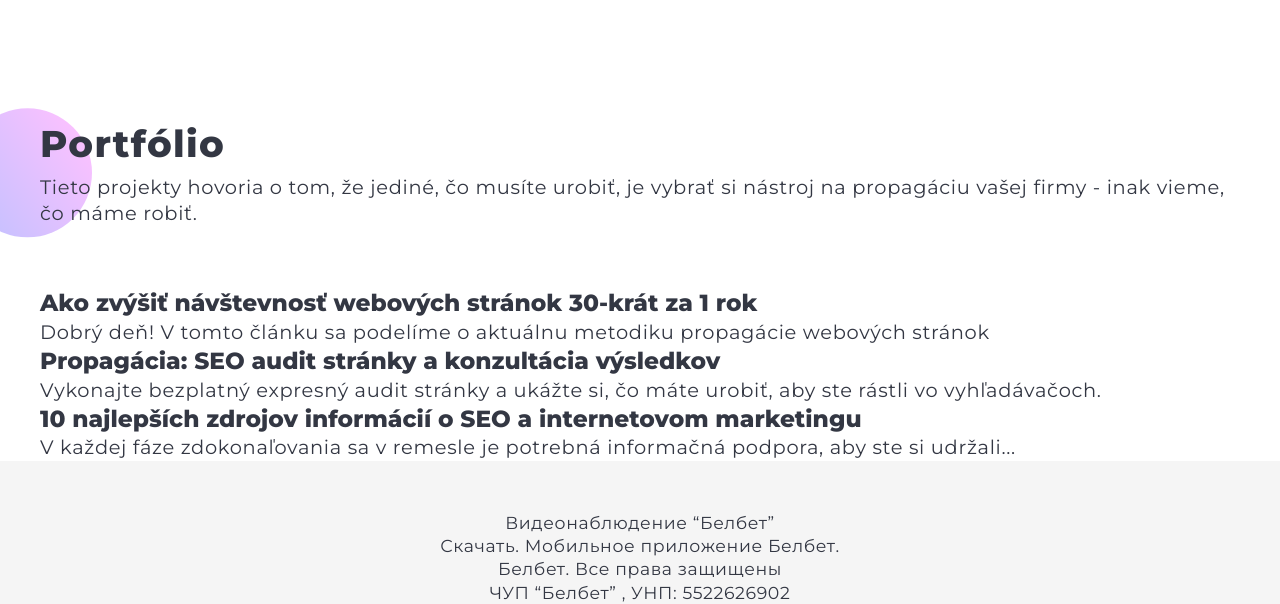
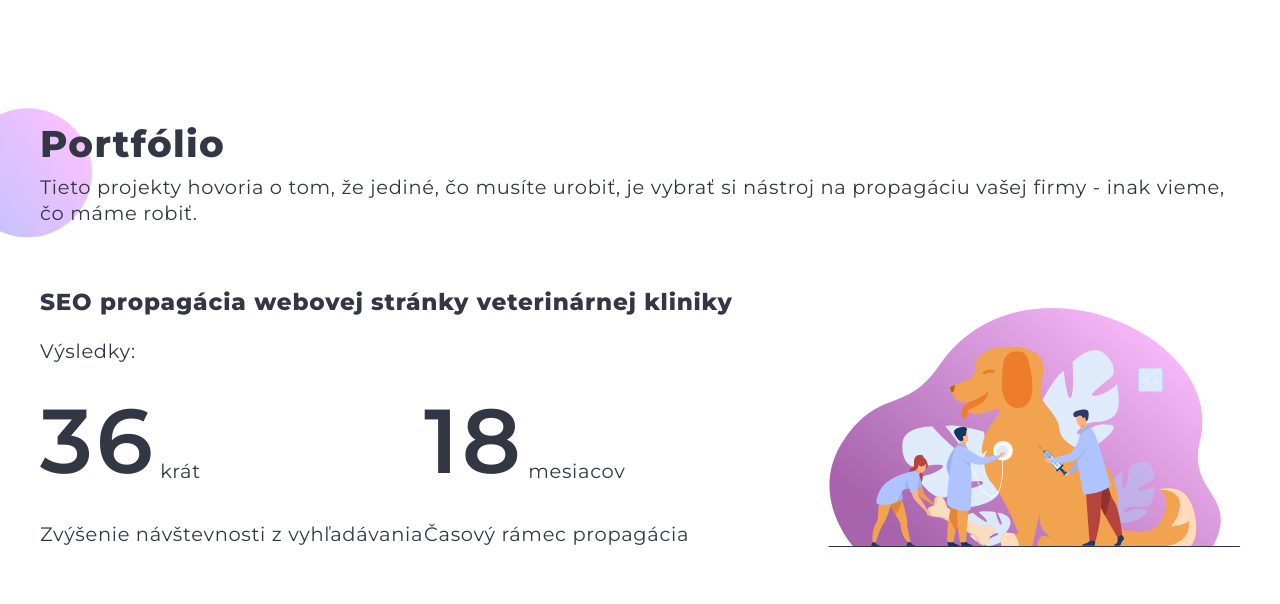
Before and after one commit to NikitaPr0705/slovakia-smm, a website: page app/portfolio.html in a window 1280 px wide. Shown: the part 136-740 px from the top of the page. Drawn offline with Linux system fonts and the light colour scheme; a web font is replaced by a local one.

Commit message:
portfolio developing item

```diff
--- a/app/portfolio.html
+++ b/app/portfolio.html
@@ -1,5 +1,6 @@
 <!DOCTYPE html>
 <html lang="ru">
+
 <head>
   <meta charset="UTF-8" />
   <meta name="viewport" content="width=device-width, initial-scale=1.0" />
@@ -8,12 +9,10 @@
   <link rel="shortcut icon" type="image/png" href="img/icons/favicon.png" />
   <link rel="preconnect" href="https://fonts.googleapis.com" />
   <link rel="preconnect" href="https://fonts.gstatic.com" crossorigin />
-    <link
-      href="https://fonts.googleapis.com/css2?family=New+Rocker&display=swap"
-      rel="stylesheet"
-    />
+  <link href="https://fonts.googleapis.com/css2?family=New+Rocker&display=swap" rel="stylesheet" />
   <link rel="stylesheet" href="css/style.min.css" />
 </head>
+
 <body>
   <header class="header">
     <div class="header__panel-wrapper">
@@ -46,15 +45,9 @@
 
           <div class="header__links">
             <div class="header__socials">
-                <a href="#!"
-                  ><img src="img/icons/socials/viber.svg" alt="social-icon"
-                /></a>
-                <a href="#!"
-                  ><img src="img/icons/socials/phone.svg" alt="social-icon"
-                /></a>
-                <a href="#!"
-                  ><img src="img/icons/socials/telegram.svg" alt="social-icon"
-                /></a>
+              <a href="#!"><img src="img/icons/socials/viber.svg" alt="social-icon" /></a>
+              <a href="#!"><img src="img/icons/socials/phone.svg" alt="social-icon" /></a>
+              <a href="#!"><img src="img/icons/socials/telegram.svg" alt="social-icon" /></a>
               <span>0903 474 574</span>
             </div>
             <!-- header__socials -->
@@ -77,16 +70,38 @@
     <div class="container">
       <div class="head">
         <h2 class="title">Portfólio</h2>
-          <p>Tieto projekty hovoria o tom, že jediné, čo musíte urobiť, je vybrať si nástroj na propagáciu vašej firmy - inak vieme, čo máme robiť.</p>
+        <p>Tieto projekty hovoria o tom, že jediné, čo musíte urobiť, je vybrať si nástroj na propagáciu vašej firmy -
+          inak vieme, čo máme robiť.</p>
       </div>
 
       <div class="portfolio">
         <div class="portfolio__item">
-            <h4>Ako zvýšiť návštevnosť webových stránok 30-krát za 1 rok</h4>
-            <p>
-              Dobrý deň! V tomto článku sa podelíme o aktuálnu metodiku
-              propagácie webových stránok
-            </p>
+          <div class="portfolio__item-wrapper">
+            <h4>SEO propagácia webovej stránky veterinárnej kliniky</h4>
+            <p>Výsledky:</p>
+            <div class="portfolio__content">
+              <div class="portfolio__content-wrapper">
+                <div>
+                  <h3>36</h3>
+                  <sub class="">krát</sub>
+                </div>
+                <br>
+                <p>Zvýšenie návštevnosti z vyhľadávania</p>
+              </div>
+              <div class="portfolio__content-wrapper">
+                <div>
+                  <h3>18</h3>
+                  <sub class="">mesiacov</sub>
+                </div>
+                <br>
+                <p>Časový rámec
+                  propagácia</p>
+              </div>
+            </div>
+          </div>
+          <!-- <picture>
+            <img src="img/images/portfolio/1.svg" alt="portfolio item 1">
+          </picture> -->
         </div>
         <!-- portfolio__item -->
 
@@ -128,4 +143,5 @@
     </div>
   </footer>
 </body>
+
 </html>
--- a/app/scss/style.scss
+++ b/app/scss/style.scss
@@ -64,10 +64,12 @@ section {
   justify-content: center;
   z-index: 1;
   margin-bottom: clamp(20px, 4.5vw, 50px);
+
   // margin-bottom: 50px;
   p {
     margin-top: 5px;
   }
+
   &::after {
     content: "";
     position: absolute;
@@ -92,26 +94,32 @@ section {
     padding: clamp(20px, 5vw, 30px) 0;
 
   }
+
   &__logo {
     margin-right: auto;
     // height: 55px;
     height: clamp(35px, 3vw, 55px);
+
     img {
       width: 100%;
     }
   }
+
   &__nav {
     margin-right: 120px;
     height: 55px;
     display: flex;
     flex-direction: column;
     justify-content: center;
+
     &-inner {
       display: none;
     }
+
     ul:not(&-inner) {
       display: flex;
       align-items: center;
+
       li {
         &:not(:last-child) {
           margin-right: 30px;
@@ -119,27 +127,32 @@ section {
       }
     }
   }
+
   &__socials {
     display: flex;
     align-items: center;
     gap: 15px;
   }
+
   &__mail {
     display: flex;
     align-items: center;
     gap: 15px;
     margin-top: 20px;
   }
+
   &__offer {
     // padding-top: 84px;
     padding-top: clamp(31px, 9vw, 84px);
     display: flex;
     justify-content: space-between;
     // padding-bottom: 100px;
-    padding-bottom: clamp(60px, 10vw,100px);
+    padding-bottom: clamp(60px, 10vw, 100px);
+
     &-content {
       max-width: 650px;
       width: 100%;
+
       h1 {
         font-weight: 900;
         // font-size: 59px;
@@ -150,9 +163,11 @@ section {
         // margin-bottom: 25px;
         margin-bottom: clamp(15px, 4vw, 25px);
       }
+
       p {
         // font-size: 24px;
         @include adaptive-font(24, 16);
+
         &:not(:last-child) {
           margin-bottom: clamp(15px, 4vw, 25px);
           // margin-bottom: 25px;
@@ -167,6 +182,7 @@ section {
   display: flex;
   flex-wrap: wrap;
   margin: -20px;
+
   &__item {
     // padding: 70px 25px 0;
     padding: clamp(55px, 5vw, 70px) clamp(20px, 3vw, 25px) 0;
@@ -182,9 +198,11 @@ section {
     border: 1px solid rgba(0, 0, 0, 0.2);
     z-index: 1;
     position: relative;
+
     h4 {
       margin-bottom: 15px;
     }
+
     &::after {
       content: "";
       position: absolute;
@@ -197,76 +215,91 @@ section {
       opacity: 0;
       transition: 0.3s all ease;
     }
+
     &-img {
       // width: 125px;
       // height: 125px;
       width: clamp(100px, 10vw, 125px);
       height: clamp(100px, 10vw, 125px);
-      background: url("../img/icons/services/1.png") no-repeat center center /
-        cover;
+      background: url("../img/icons/services/1.png") no-repeat center center / cover;
       margin-top: auto;
       margin-left: auto;
     }
+
     &:hover {
       border-color: transparent;
+
       &::after {
         opacity: 1;
       }
+
       .services__item-img {
         background-image: url("../img/icons/services/hover/1.png");
       }
     }
+
     &:nth-child(1) {
       // padding: 90px 60px 0;
       padding: clamp(55px, 6.2vw, 90px) clamp(20px, 4.1vw, 60px) 0;
       width: calc(100% - (33.33333% + 40px));
+
       & .services__item-img {
         // width: 167px;
         // height: 167px;
         width: clamp(100px, 12vw, 167px);
         height: clamp(100px, 12vw, 167px);
       }
+
       h4 {
         @include adaptive-font(36, 18);
       }
+
       p {
         max-width: 505px;
       }
     }
+
     &:nth-child(2) {
       & .services__item-img {
         background-image: url("../img/icons/services/2.png");
       }
+
       &:hover {
         .services__item-img {
           background-image: url("../img/icons/services/hover/2.png");
         }
       }
     }
+
     &:nth-child(3) {
       & .services__item-img {
         background-image: url("../img/icons/services/3.png");
       }
+
       &:hover {
         .services__item-img {
           background-image: url("../img/icons/services/hover/3.png");
         }
       }
     }
+
     &:nth-child(4) {
       & .services__item-img {
         background-image: url("../img/icons/services/4.png");
       }
+
       &:hover {
         .services__item-img {
           background-image: url("../img/icons/services/hover/4.png");
         }
       }
     }
+
     &:nth-child(5) {
       & .services__item-img {
         background-image: url("../img/icons/services/5.png");
       }
+
       &:hover {
         .services__item-img {
           background-image: url("../img/icons/services/hover/5.png");
@@ -281,11 +314,13 @@ section {
   display: flex;
   // gap: 50px;
   gap: clamp(20px, 5vw, 50px);
+
   &__item {
     position: relative;
     padding: 30px;
     padding-top: 0;
     width: 100%;
+
     &::after {
       content: "";
       position: absolute;
@@ -295,9 +330,9 @@ section {
       // height: 202px;
       width: clamp(168px, 14vw, 202px);
       height: clamp(168px, 14vw, 202px);
-      background: url("../img/icons/color-border.svg") no-repeat center center /
-        cover;
+      background: url("../img/icons/color-border.svg") no-repeat center center / cover;
     }
+
     h3 {
       font-weight: 600;
       // font-size: 125px;
@@ -316,6 +351,7 @@ section {
   display: flex;
   // gap: 40px;
   gap: clamp(20px, 5vw, 40px);
+
   &__item {
     width: 100%;
     // padding: 70px 20px;
@@ -327,6 +363,7 @@ section {
       0px 6.6501px 5.32008px rgba(0, 0, 0, 0.0282725),
       0px 2.76726px 2.21381px rgba(0, 0, 0, 0.0196802);
     position: relative;
+
     &::after,
     &::before {
       content: "";
@@ -337,17 +374,128 @@ section {
       height: clamp(14px, 2vw, 18px);
       background: linear-gradient(54.29deg, #c6c1ff 13.24%, #fec1ff 92.49%);
     }
+
     &::after {
       top: unset;
       bottom: 0;
       left: unset;
       right: 0;
     }
+
     h4 {
       margin-bottom: clamp(10px, 1.5vw, 15px);
     }
   }
 }
+
+// portfolio
+
+.portfolio {
+
+  // .portfolio__item
+
+  &__item {
+    display: flex;
+    position: relative;
+
+    &:not(:last-child) {
+      padding-bottom: clamp(25px, 5vw, 60px);
+
+
+      &:after {
+        position: absolute;
+        content: "";
+        width: 100%;
+        height: 1px;
+        background: linear-gradient(54.29deg, #C6C1FF 13.24%, #FEC1FF 92.49%);
+        bottom: 0;
+        left: 0;
+      }
+    }
+
+    &:nth-child(1) {
+      .portfolio__item-wrapper {
+        position: relative;
+
+        &:before {
+          position: absolute;
+          content: "";
+          background-image: url("../img/images/portfolio/1.svg");
+          background-repeat: no-repeat;
+          background-size: cover;
+          width: 412px;
+          height: 239px;
+          right: 0;
+          bottom: 0;
+        }
+      }
+    }
+
+    h3 {
+      display: inline-block;
+      @include adaptive-font(96, 48);
+      font-weight: 600;
+      line-height: 1.35;
+      letter-spacing: 0.035em;
+    }
+
+    p {
+      display: flex;
+      margin-bottom: clamp(5px, 2vw, 15px);
+    }
+
+    h4 {
+      font-weight: 700;
+      // font-size: 24px;
+      @include adaptive-font(24, 16);
+      line-height: 1.35;
+      letter-spacing: 0.035em;
+      margin-bottom: clamp(10px, 2.5vw, 20px);
+    }
+  }
+
+  // .portfolio__item-wrapper
+
+  &__item-wrapper {
+    width: 100%;
+    // display: flex;
+    // flex-direction: column;
+  }
+
+  // .portfolio__content
+
+  &__content {
+    display: flex;
+    align-items: flex-start;
+
+    // .portfolio__content-wrapper
+
+    &-wrapper {
+      width: 32%;
+      display: inline-block;
+
+      // div {
+        sub {
+          @include adaptive-font(20, 15);
+          line-height: 1.35em;
+          letter-spacing: 0.035em;
+          margin-bottom: clamp(5px, 3vw, 31px);
+        }
+      // }
+
+      p {
+        display: inline-block;
+
+        &:last-of-type {
+          margin-bottom: auto;
+        }
+      }
+    }
+  }
+
+
+}
+
 
 // footer
 .footer {
```
Also changed, not shown: app/css/style.min.css, app/img/images/portfolio/2.svg (added), app/img/images/portfolio/3.svg (added). Lines whose indentation alone changed are shown as unchanged.
